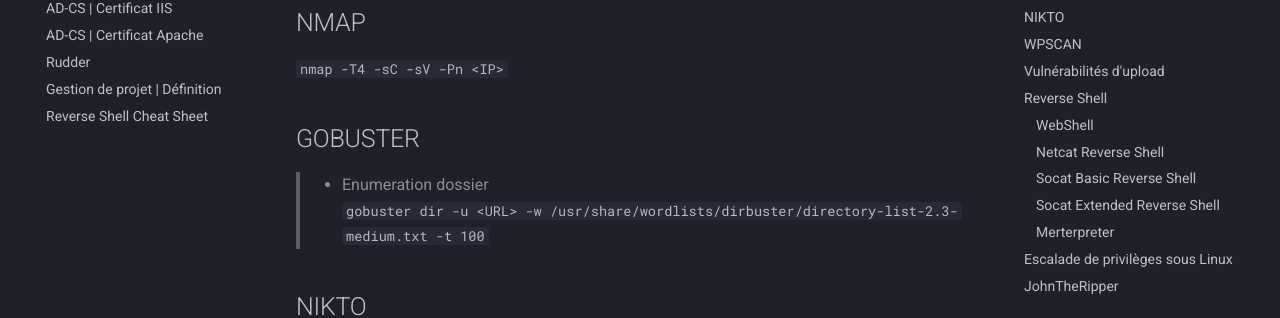
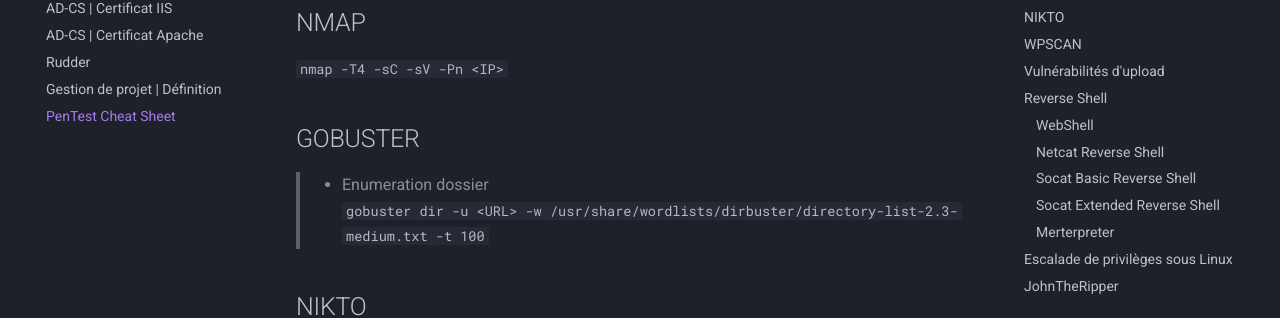
Before and after one commit to NathanEtinzon/CEFIM, an MkDocs documentation site: the page built from docs/PENTEST_CHEAT_SHEET.md, in a window 1280 px wide. Shown: the part 175-493 px from the top of the page. Built offline with MkDocs 1.6.1 and Material for MkDocs 9.7.7, drawn with Linux system fonts in a browser that asks for light colours.

Commit message:
Maj Yaml

```diff
--- a/mkdocs.yml
+++ b/mkdocs.yml
@@ -52,4 +52,4 @@ nav:
   - AD-CS | Certificat Apache: AD-CS_Certificat_Apache.md
   - Rudder: ITIL_Etinzon_Nathan.md
   - Gestion de projet | Définition : Gestion_de_projet_Definition.md
-  - Reverse Shell Cheat Sheet : Reverse_Shell_Cheat_Sheet.md
+  - PenTest Cheat Sheet : PENTEST_CHEAT_SHEET.md
```
